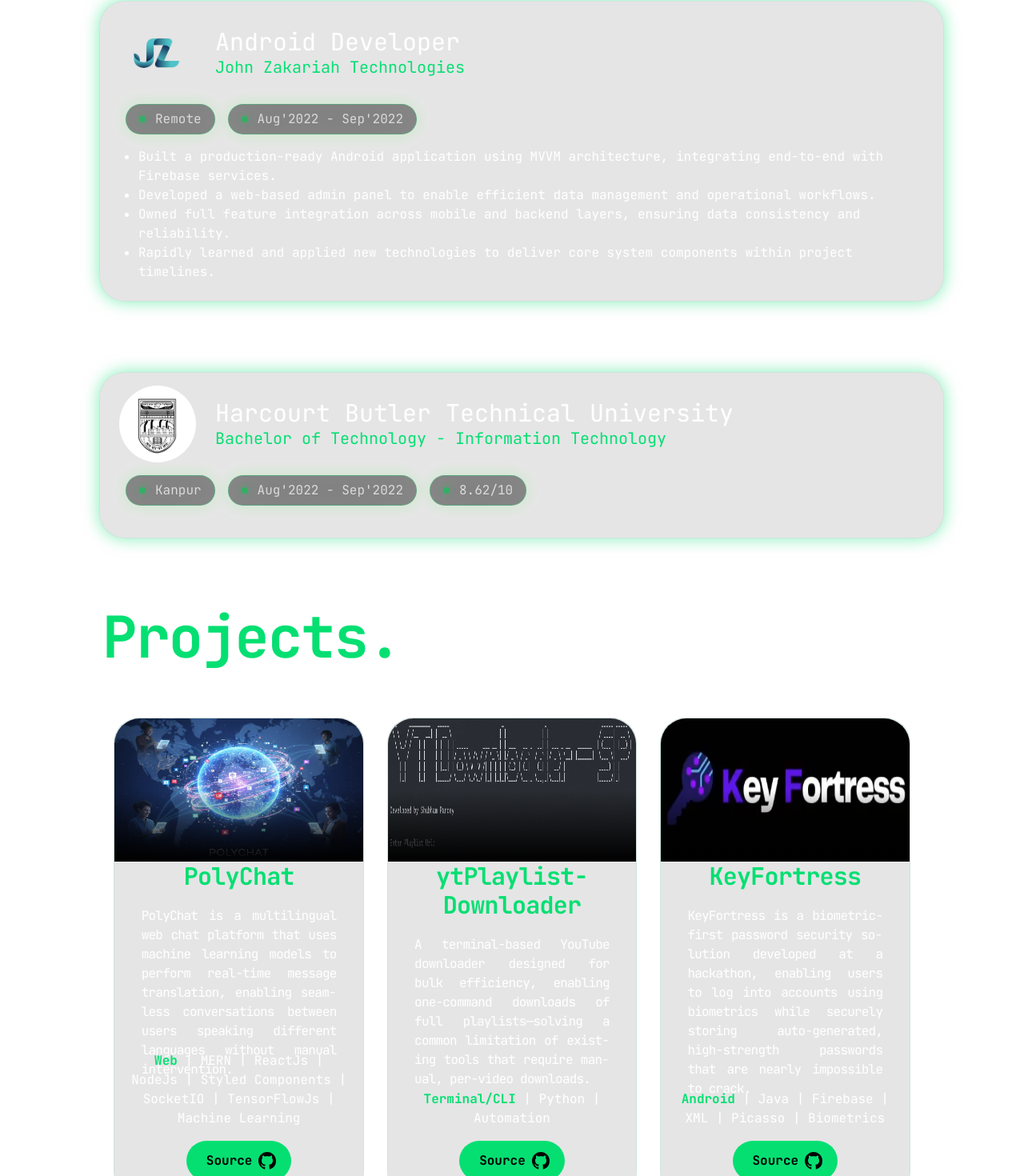
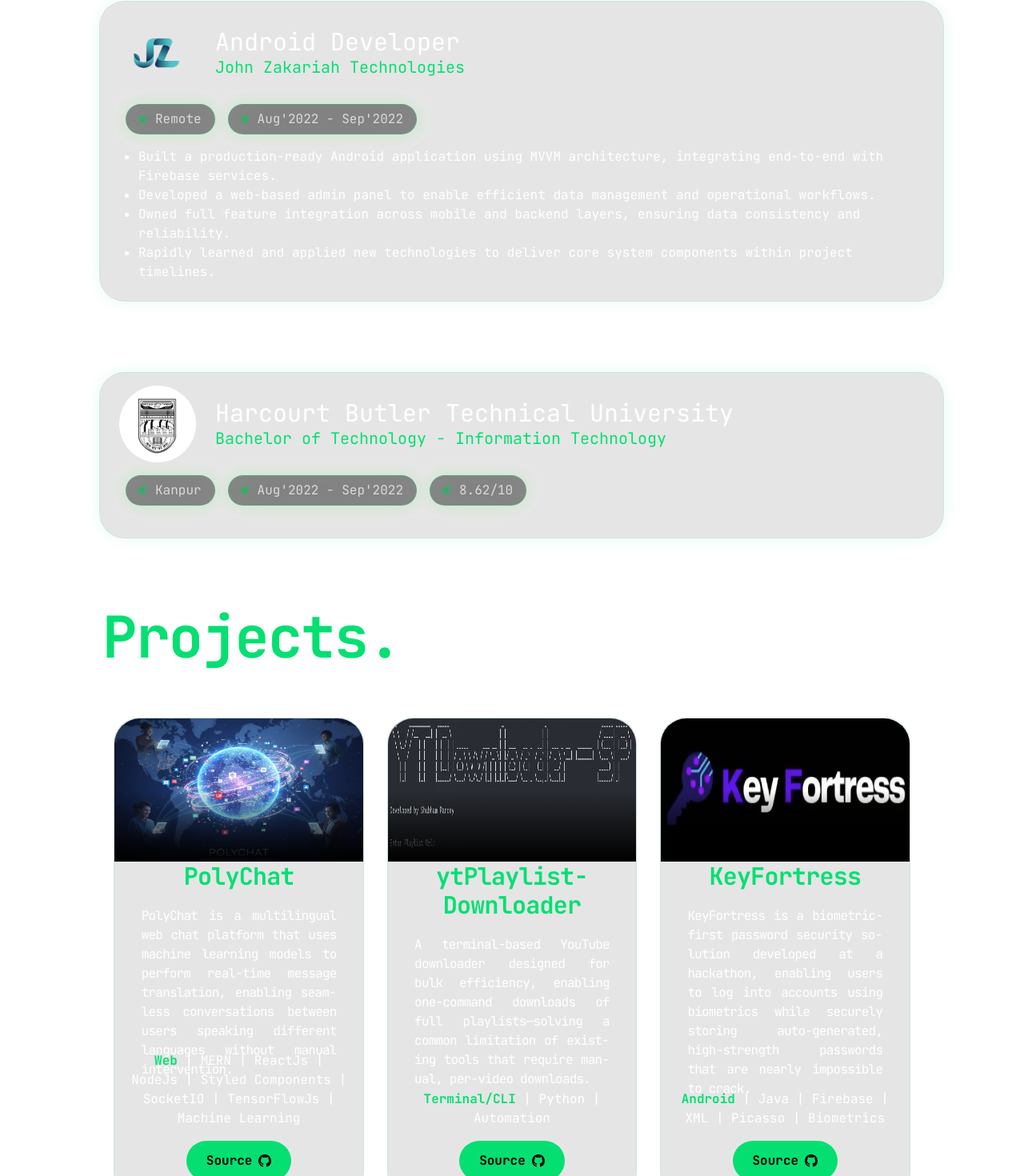
Before and after one commit to shubh4122/Portfolio, a React (Vite) app: page / in a window 1280 px wide. Shown: the part 1959-3429 px from the top of the page at 80% size. Built offline with nearby package versions, Linux system fonts and the light colour scheme.

Commit message:
Projects source linked

```diff
--- a/src/Components/ExpCard.jsx
+++ b/src/Components/ExpCard.jsx
@@ -5,7 +5,8 @@
         <div className="card
             bg-gray-950/10 backdrop-blur-xs
             border border-green-400/10
-            shadow-[0_0_20px_rgba(0,255,0,0.15)] shadow-green-400/50
+            shadow-[0_0_20px_rgba(0,255,0,0.15)] shadow-green-400/10
+            hover:shadow-[0_0_20px_rgba(0,255,0,0.15)] hover:shadow-green-400/50 hover:scale-101
             w-11/12 rounded-4xl text-white">
             <div className="flex items-center gap-4 rounded-4xl">
                 <img src={img} alt={Company} className="expLogo rounded-full h-24 w-24 " />
--- a/src/Components/ProjCards.jsx
+++ b/src/Components/ProjCards.jsx
@@ -23,11 +23,18 @@
                 <p className="text-center"> <span className="text-green-400 font-extrabold">{category}</span> | {skills.join(" | ")}</p>
 
                 <div className="flex gap-2 w-full justify-center">
-                    {workingLink && <button className="btn btn-primary ProjCardBtn border-3 border-green-400/30 rounded-full bg-black/40
+                    {
+                        workingLink &&
+                        <a href={workingLink}  target={"_blank"}>
+                            <button className="btn btn-primary ProjCardBtn border-3 border-green-400/30 rounded-full bg-black/40
                             backdrop-blur-xl backdrop-saturate-150 text-green-400" onClick={workingLink}>View Project
-                        🔗</button>}
-                    <button className="flex gap-2 items-center btn ProjCardBtn btn-primary text-black border border-green-400/30 rounded-full font-bold
+                                🔗</button>
+                        </a>
+                    }
+                    <a href={source} target={"_blank"}>
+                        <button className="flex gap-2 items-center btn ProjCardBtn btn-primary text-black border border-green-400/30 rounded-full font-bold
                             bg-green-400" onClick={source}>Source <img src="github.svg" className="h-11/12"/></button>
+                    </a>
                 </div>
             </div>
         </div>
--- a/src/Components/ProjectSection.jsx
+++ b/src/Components/ProjectSection.jsx
@@ -8,7 +8,7 @@
             <ProjCards img={"pc.png"}
                        name={"PolyChat"}
                        workingLink={""}
-                       source={""}
+                       source={"https://github.com/shubh4122/LangTransChatApp.git"}
                        category={"Web"}
                        skills={["MERN","ReactJs","NodeJs","Styled Components","SocketIO","TensorFlowJs","Machine Learning"]}
                        description=
@@ -18,7 +18,7 @@
             <ProjCards img={"ytd.png"}
                        name={"ytPlaylist-Downloader"}
                        workingLink={""}
-                       source={""}
+                       source={"https://github.com/shubh4122/ytDownloader.git"}
                        category={"Terminal/CLI"}
                        skills={["Python","Automation"]}
                        description=
@@ -28,7 +28,7 @@
             <ProjCards img={"kf.png"}
                        name={"KeyFortress"}
                        workingLink={""}
-                       source={""}
+                       source={"https://github.com/shubh4122/KeyFortress_hack36.git"}
                        category={"Android"}
                        skills={["Java","Firebase","XML","Picasso","Biometrics"]}
                        description=
@@ -38,7 +38,7 @@
             <ProjCards img={"ch.png"}
                        name={"ConnectHub"}
                        workingLink={""}
-                       source={""}
+                       source={"https://github.com/shubh4122/SocialMedia.git"}
                        category={"Android"}
                        skills={["Java","Firebase","Git","XML","Picasso",]}
                        description=
@@ -49,7 +49,7 @@
             <ProjCards img={"rsw.png"}
                        name={"Ransomware"}
                        workingLink={""}
-                       source={""}
+                       source={"https://github.com/shubh4122/Encrypting_RANSOMWARE.git"}
                        category={"Terminal/CLI"}
                        skills={["Python","Fernet","Encryption/Decryption"]}
                        description=
@@ -60,7 +60,7 @@
             <ProjCards img={"gga.png"}
                        name={"Git-GitHub Automation"}
                        workingLink={""}
-                       source={""}
+                       source={"https://github.com/shubh4122/Automation_Scripts_Git_Github.git"}
                        category={"Terminal/CLI"}
                        skills={["Git","Github","API","Automation","Shell"]}
                        description=
```
